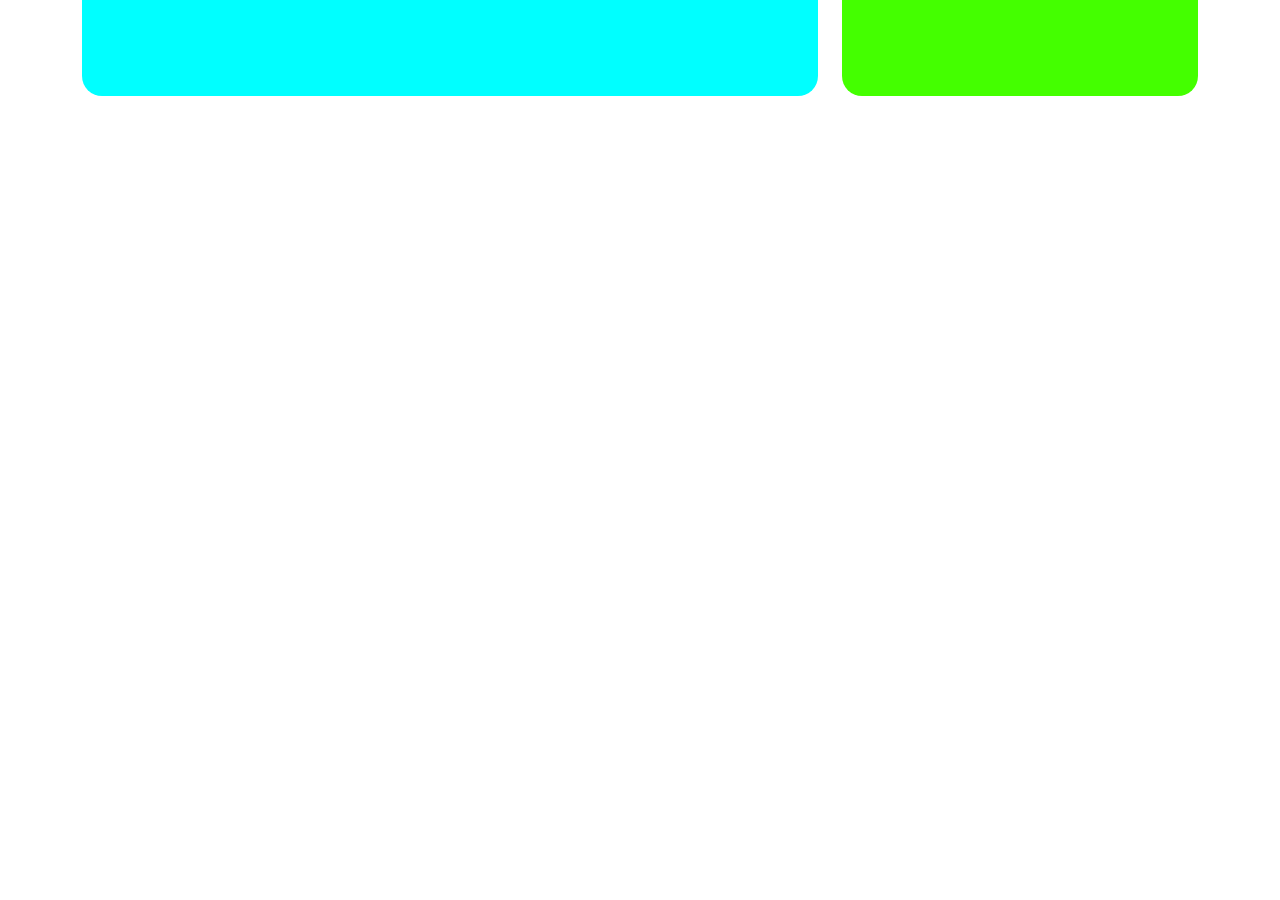
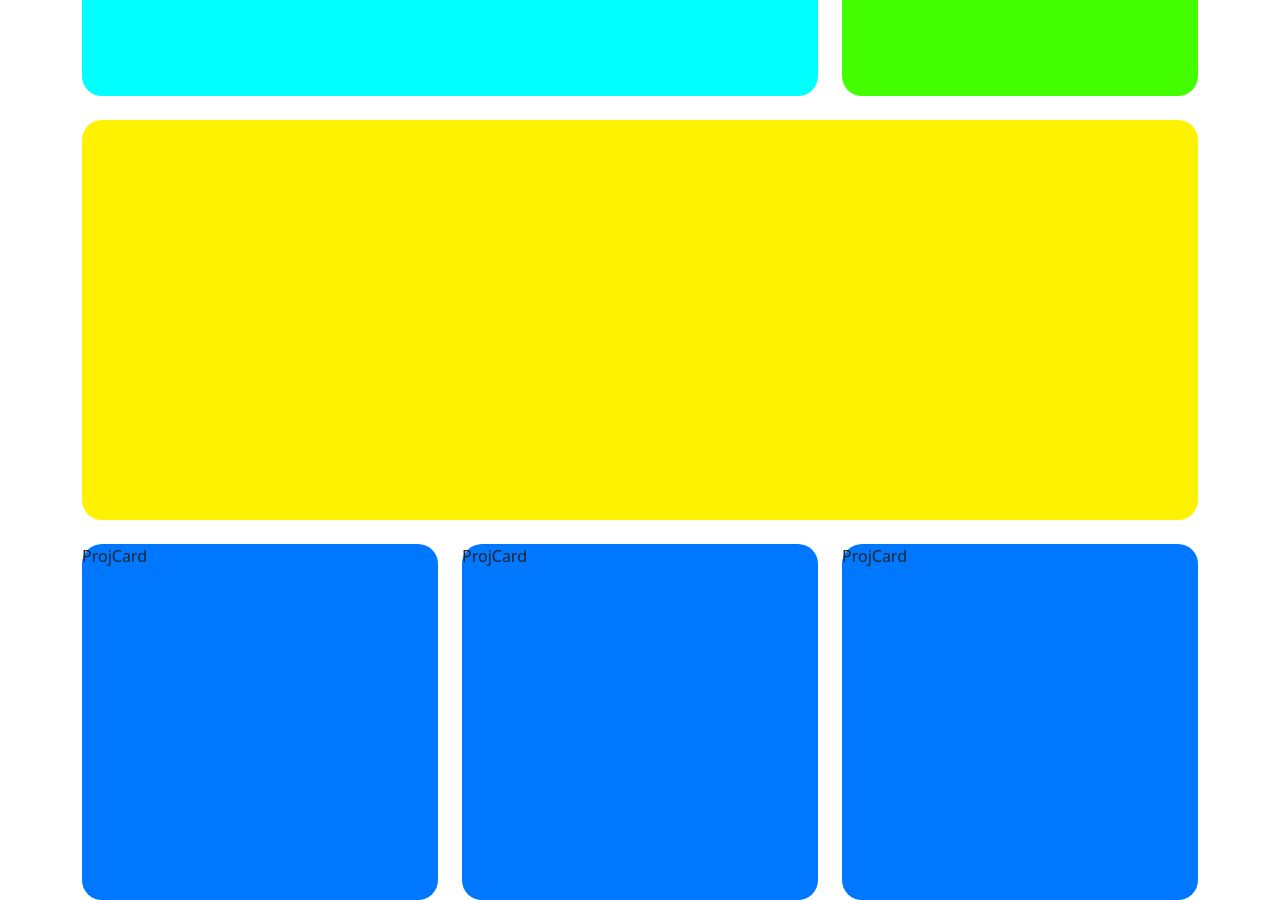
Before and after one commit to mannamar/MyPortfolio, a React (Create React App) app: page / in a window 1280 px wide. Shown: the part 360-1260 px from the top of the page. Before the commit the page ends 800 px from the top, so only its background shows below. Built offline with nearby package versions, Linux system fonts and the light colour scheme.

Commit message:
Basic Template

```diff
--- a/src/App.tsx
+++ b/src/App.tsx
@@ -5,6 +5,8 @@ import './App.css';
 import AboutMe from './components/AboutMe';
 import Headbox from './components/Headshot';
 import MyNavbar from './components/MyNavbar';
+import Skills from './components/Skills';
+import ProjCard from './components/ProjCard';
 
 function App() {
   return (
@@ -14,6 +16,14 @@ function App() {
         <AboutMe/>
         <Headbox/>
       </Row>
+      <Row className='mt-4'>
+        <Skills/>
+      </Row>
+      <Row className='mt-4'>
+        <ProjCard/>
+        <ProjCard/>
+        <ProjCard/>
+      </Row>
     </Container>
   );
 }
--- a/src/components/Headshot.css
+++ b/src/components/Headshot.css
@@ -9,5 +9,4 @@
     width: 100%;
     padding-left: 20px;
     padding-top: 20px;
-
 }
--- /dev/null
+++ b/src/components/ProjCard.css
@@ -0,0 +1,9 @@
+.projBox {
+    background-color: rgb(0, 119, 255);
+    border-radius: 20px;
+    /* display: inline-block;
+    height: 0;
+    padding-bottom: 100%; */
+    width: 100%;
+    aspect-ratio: 1 / 1;
+}
--- /dev/null
+++ b/src/components/ProjCard.tsx
@@ -0,0 +1,11 @@
+import React from 'react';
+import './ProjCard.css';
+import { Col } from 'react-bootstrap';
+
+export default function ProjCard() {
+    return (
+        <Col xs={12} md={6} lg={4}>
+            <div className="projBox">ProjCard</div>
+        </Col>
+    )
+}
--- /dev/null
+++ b/src/components/Skills.css
@@ -0,0 +1,6 @@
+.skillsBox {
+    height: 400px;
+    background-color: rgb(255, 242, 0);
+    border-radius: 20px;
+    overflow-y: hidden;
+}
--- /dev/null
+++ b/src/components/Skills.tsx
@@ -0,0 +1,13 @@
+import React from 'react';
+import { Col } from 'react-bootstrap';
+import './Skills.css';
+
+export default function Skills() {
+    return (
+        <Col>
+            <div className="skillsBox">
+
+            </div>
+        </Col>
+    )
+}
```
